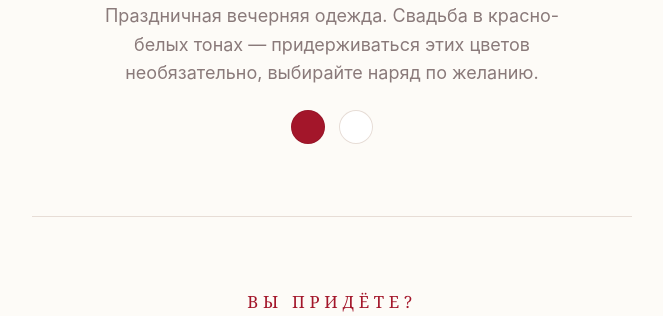
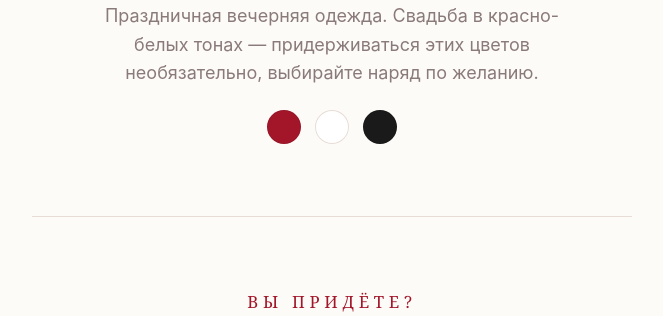
Before and after one commit to kanisimoff44/invitation, a FastAPI app: page / in a window 1280 px wide. Shown: the part 2459-2775 px from the top of the page, without its empty margins (308-971 px from the left). Run offline with FastAPI, Linux system fonts and the light colour scheme.

Commit message:
fix certificate

```diff
--- a/app/static/css/styles.css
+++ b/app/static/css/styles.css
@@ -221,6 +221,7 @@ img { max-width: 100%; height: auto; display: block; }
 }
 .swatch--red { background: var(--color-primary); }
 .swatch--white { background: #fff; box-shadow: inset 0 0 0 1px var(--color-line); }
+.swatch--black { background: #1a1a1a; }
 
 /* --- Buttons ---------------------------------------------- */
 .btn {
--- a/app/templates/partials/dresscode.html
+++ b/app/templates/partials/dresscode.html
@@ -4,5 +4,6 @@
     <div class="dresscode__palette" aria-hidden="true">
         <span class="swatch swatch--red"></span>
         <span class="swatch swatch--white"></span>
+        <span class="swatch swatch--black"></span>
     </div>
 </section>
```
Also changed, not shown: README.md, 5 other files.
